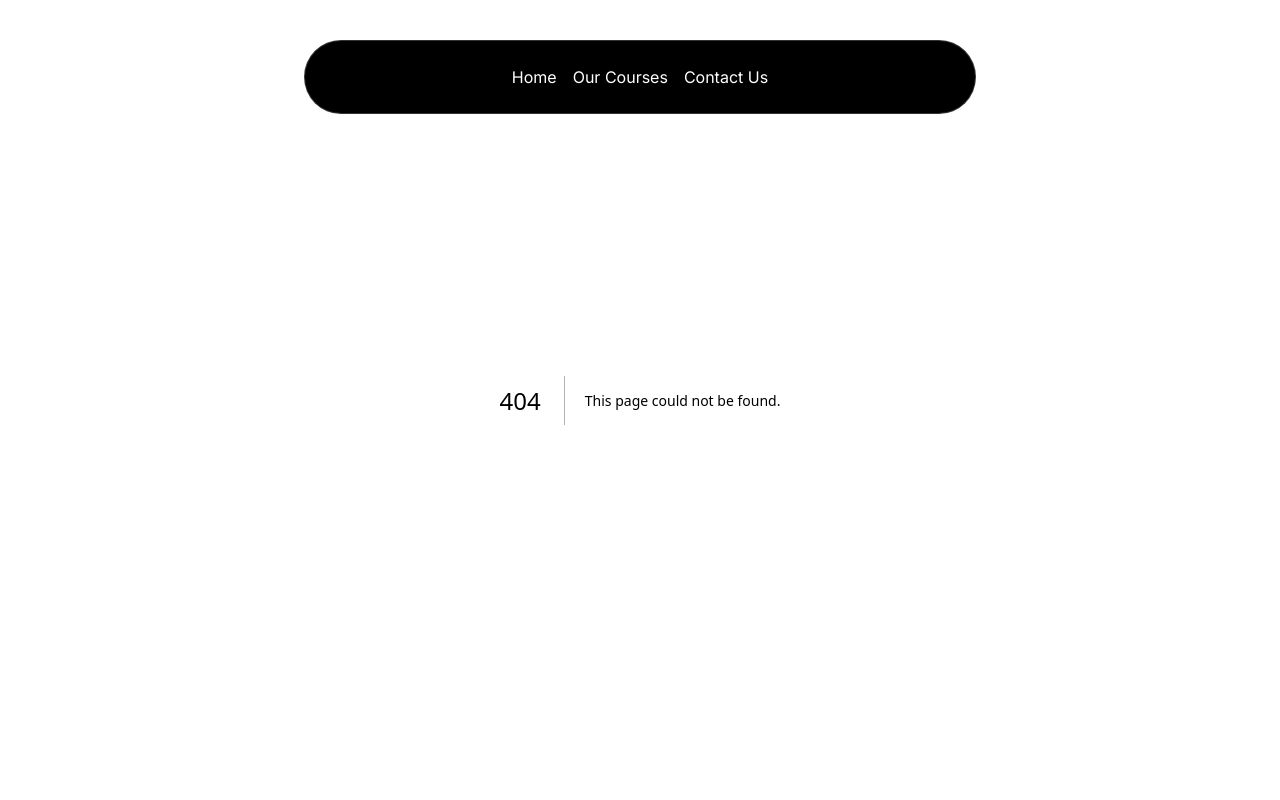
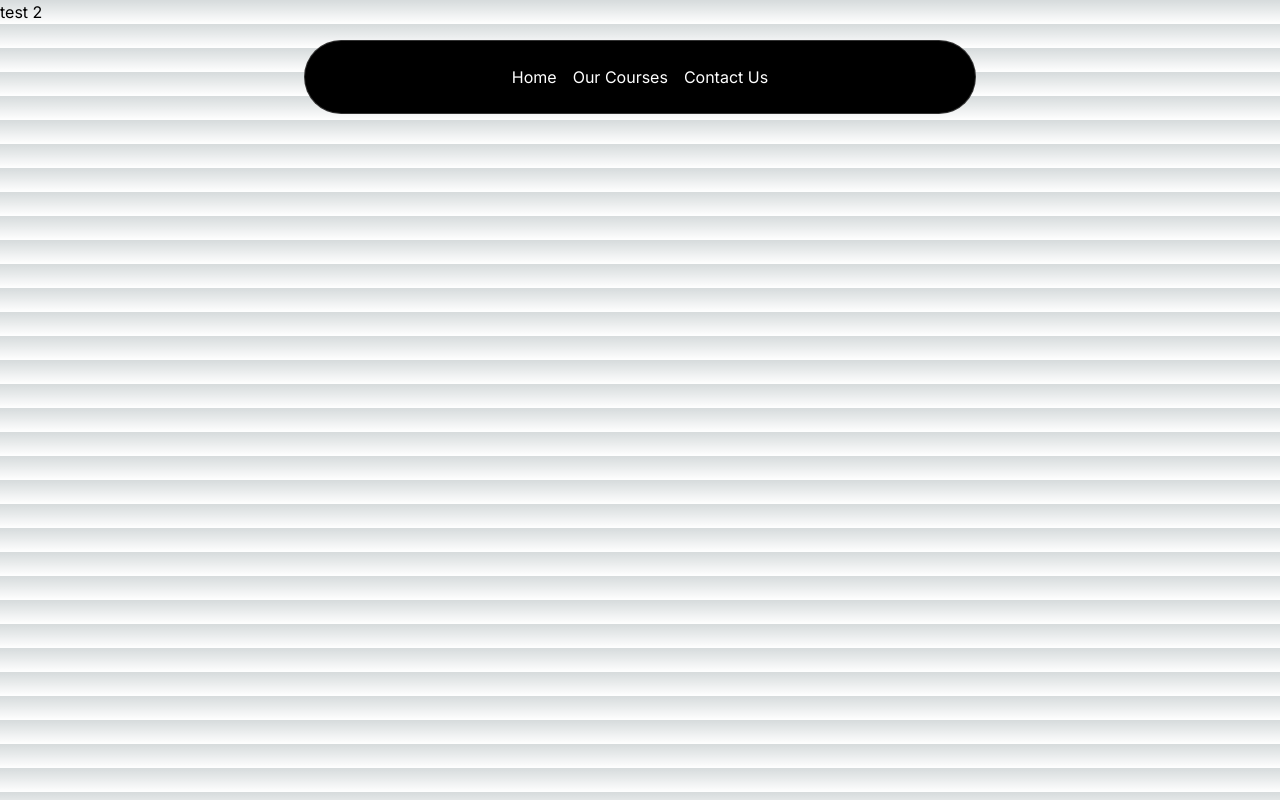
Before and after one commit to Thoufiq-Uchiha-23/Next-JS-with-UI, a Next.js app: page /contact in a window 1280 px wide. Before the commit this address had no page. Built offline with nearby package versions, Linux system fonts and the light colour scheme.

Commit message:
contact page

```diff
--- /dev/null
+++ b/src/app/contact/page.tsx
@@ -0,0 +1,9 @@
+import React from 'react'
+
+function page() {
+  return (
+    <div>test 2</div>
+  )
+}
+
+export default page
```
